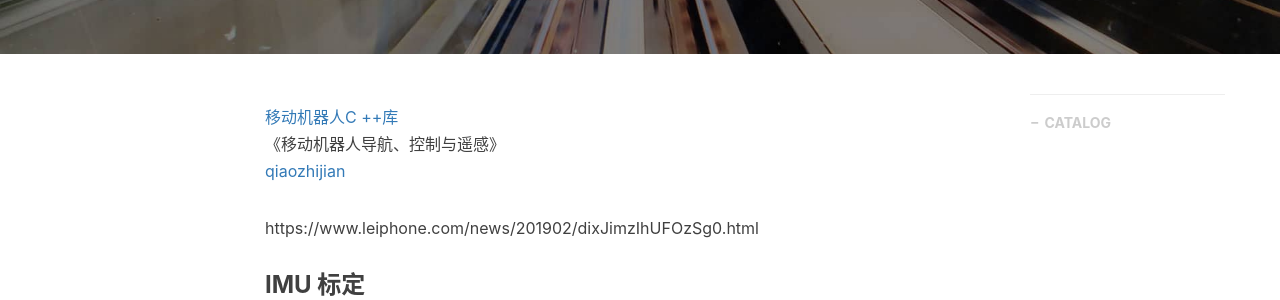
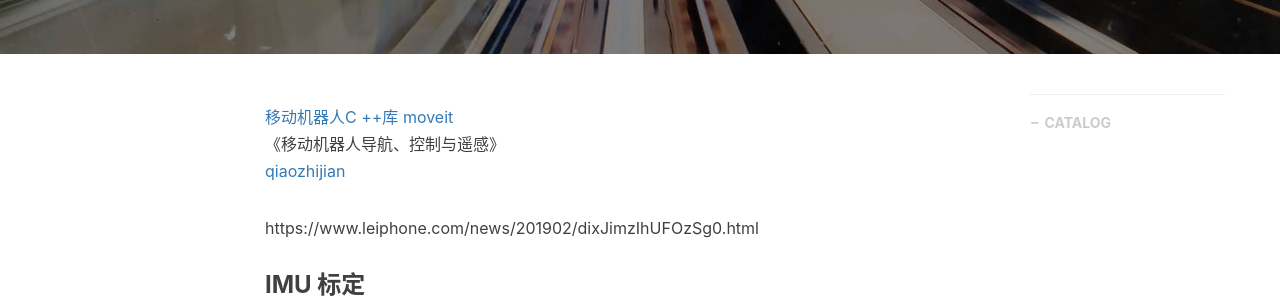
Before and after one commit to gary-robotics/dlward, a Jekyll site: the page built from _posts/2019-12-04-移动机器人C ++库-2019.markdown, in a window 1280 px wide. Shown: the part 469-769 px from the top of the page. Built offline with Jekyll 4.4.1, drawn with Linux system fonts in a browser that asks for light colours; nearby versions of some CDN libraries; comment, search, counter and statistics services are not loaded.

Commit message:
Update 2019-12-04-移动机器人C ++库-2019.markdown

```diff
--- a/_posts/2019-12-04-移动机器人C ++库-2019.markdown
+++ b/_posts/2019-12-04-移动机器人C ++库-2019.markdown
@@ -9,7 +9,7 @@ catalog: true                       # 是否归档
 tags:                               #标签
     - 数学
 ---
-[移动机器人C ++库](https://www.mrpt.org/)
+[移动机器人C ++库](https://www.mrpt.org/)  [moveit](https://moveit.ros.org/)
 《移动机器人导航、控制与遥感》
 [qiaozhijian](https://github.com/qiaozhijian)
 
```
